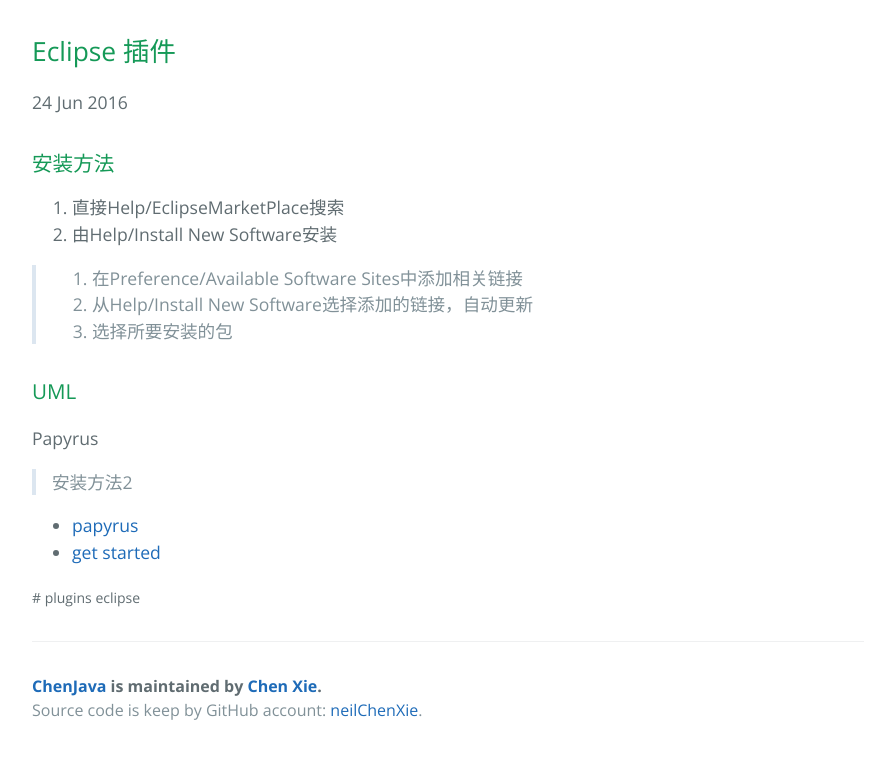
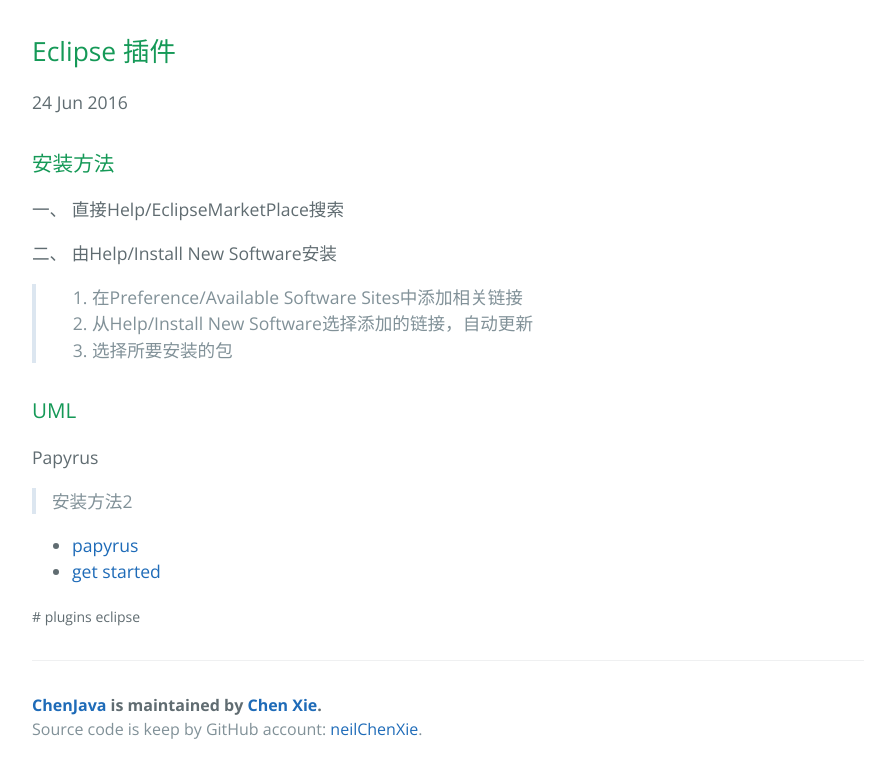
Before and after one commit to neilChenXie/ChenJava, a Jekyll site: the page built from _posts/eclipse/2016-06-24-eclipse_plugins.md, in a window 1280 px wide. Shown: the top 778 px of the page, without its empty margins (192-1087 px from the left). Built offline with Jekyll 4.4.1, drawn with Linux system fonts in a browser that asks for light colours.

Commit message:
modified:   _posts/eclipse/2016-06-24-eclipse_plugins.md

```diff
--- a/_posts/eclipse/2016-06-24-eclipse_plugins.md
+++ b/_posts/eclipse/2016-06-24-eclipse_plugins.md
@@ -9,8 +9,9 @@ tags: [plugins, eclipse]
 
 ### 安装方法
 
-1. 直接Help/EclipseMarketPlace搜索
-2. 由Help/Install New Software安装
+一、 直接Help/EclipseMarketPlace搜索
+
+二、 由Help/Install New Software安装
 
 > 1. 在Preference/Available Software Sites中添加相关链接
 > 2. 从Help/Install New Software选择添加的链接，自动更新
```
